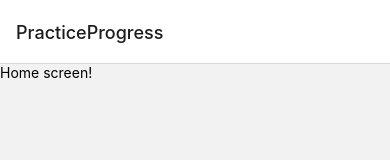
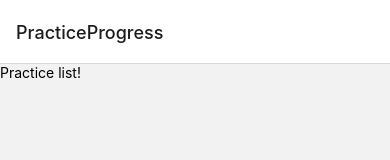
Before and after one commit to KlemenCsharp/PracticeProgress, a React Native app: screen /PracticeProgress in a window 390 px wide. Shown: the top 160 px of the page. Built offline with nearby package versions, Linux system fonts and the light colour scheme.

Commit message:
#1 - Created basic components

```diff
--- /dev/null
+++ b/components/PracticeList.tsx
@@ -0,0 +1,11 @@
+import {View, Text} from "react-native";
+
+function PracticeList() {
+    return (
+        <View>
+            <Text>Practice list!</Text>
+        </View>
+    )
+}
+
+export default PracticeList;
--- a/screens/HomeScreen.tsx
+++ b/screens/HomeScreen.tsx
@@ -1,9 +1,10 @@
-import {Text, View} from "react-native";
+import {View} from "react-native";
+import PracticeList from "../components/PracticeList";
 
 function HomeScreen() {
     return (
         <View>
-            <Text>Home screen!</Text>
+            <PracticeList />
         </View>
         )
 }
```
Also changed, not shown: components/Practice.tsx (added, +11 -0 lines).
